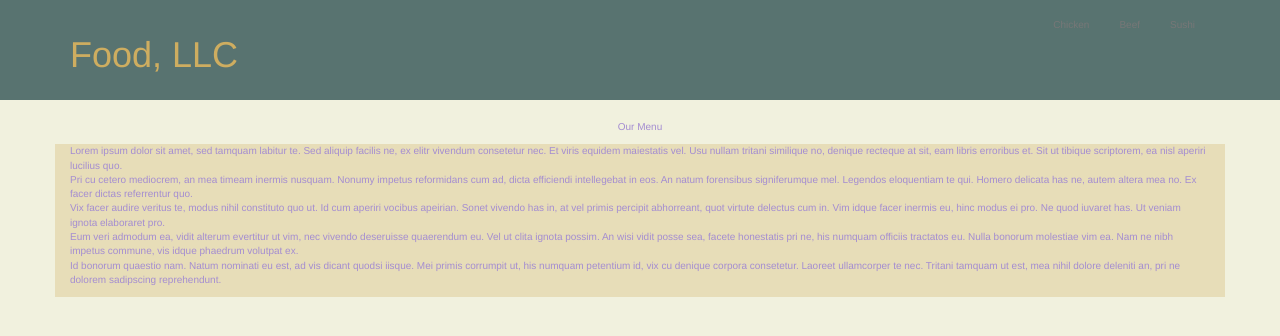
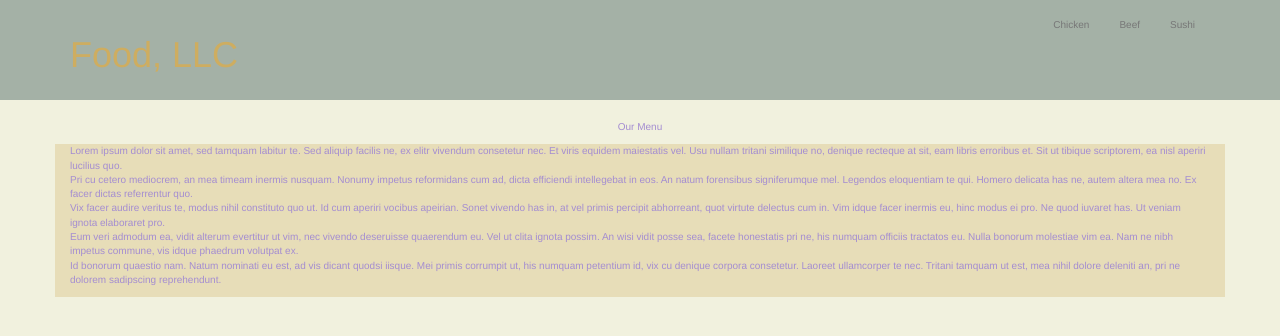
Before and after one commit to emmvalenti/emmvalenti.github.io, a Jekyll site: the page module3/index.html, which Jekyll copies as it is, in a window 1280 px wide. Shown: the top 336 px of the page. Built offline with Jekyll 4.4.1, drawn with Linux system fonts in a browser that asks for light colours.

Commit message:
change background color

```diff
--- a/module3/css/style.css
+++ b/module3/css/style.css
@@ -6,7 +6,7 @@ body{
 }
 
 #header-nav {
-	background-color: rgb(88,115,112);
+	background-color: rgba(88,115,112,.5);
 	border-radius: 0;
 	border: 0;
 }
```
